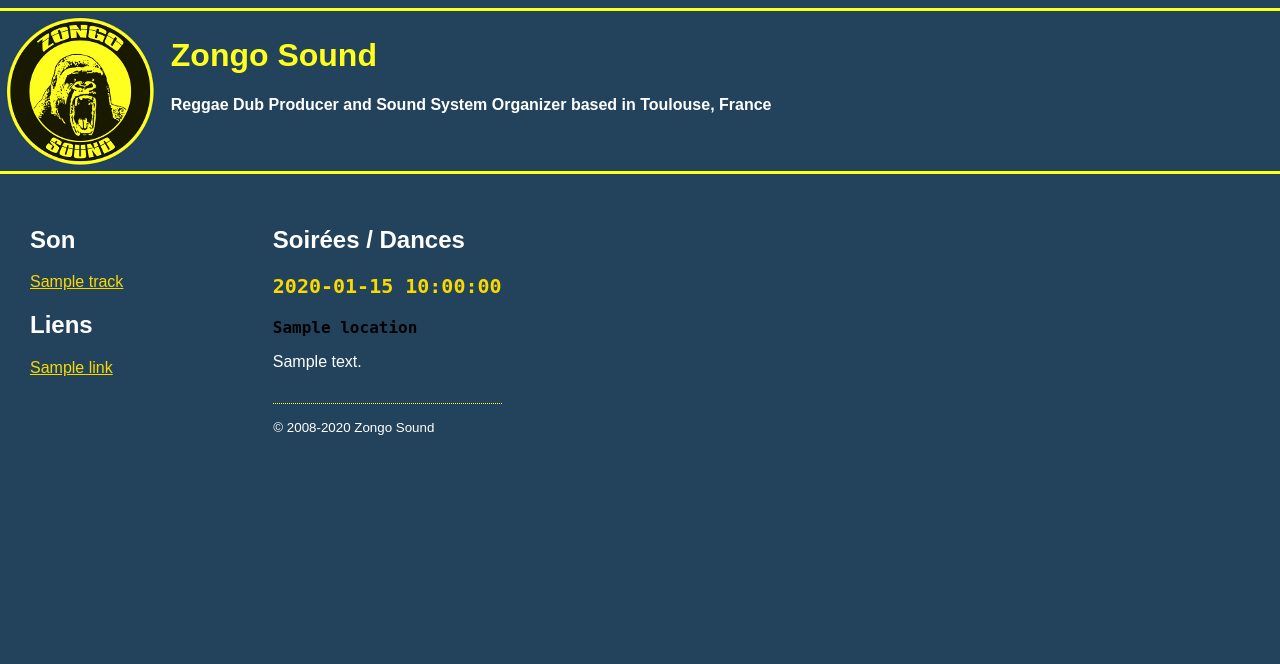
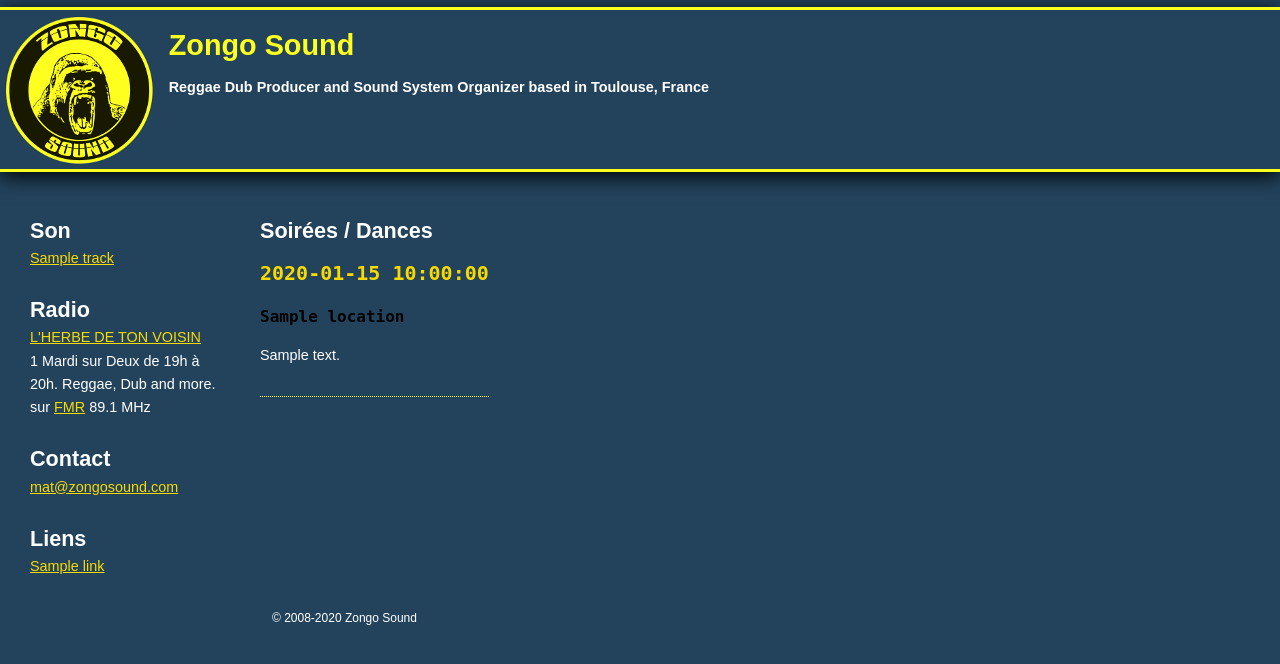
Before and after one commit to amarandon/zongo-engine, a Python web app: template templates/index.html in a window 1280 px wide. Shown: the top 664 px of the page. Run offline with Jinja, Linux system fonts and the light colour scheme; the template is opened without the code that fills it: most values are stand-ins (such as "Sample title", 1, 10 or a date in 2020).

Commit message:
Added contact + radio

```diff
--- a/app.yml
+++ b/app.yml
@@ -1,5 +1,5 @@
 application: zongo
-version: 1
+version: 2
 runtime: python
 api_version: 1
 
--- a/stylesheets/style.css
+++ b/stylesheets/style.css
@@ -5,6 +5,8 @@ body {
     font-family: sans-serif;
     color: white;
     margin: 0;
+    font-size: .9em;
+    line-height: 1.6em;
 }
 
 #page-heading {
@@ -15,6 +17,8 @@ body {
     margin-top: 0.5em;
     margin-bottom: 2em;
     padding: 0.3em;
+    -moz-box-shadow: black 0px 5px 20px;
+    -webkit-box-shadow: black 0px 4px 20px;
 }
 
 #page-heading-logo {
@@ -29,14 +33,26 @@ body {
   padding-right: 30px;
 }
 
+#left h2 {
+    margin-bottom: 5px;
+}
+
+#left p {
+    margin: 0px;
+}
+
+#left div {
+    margin-bottom: 2em;
+}
+
 #content {
   float: left;
   max-width: 60%;
-  padding-left: 1%;
 }
 
 ul {
   padding-left: 0;
+  margin: 0;
 }
 
 li {
--- a/templates/index.html
+++ b/templates/index.html
@@ -11,6 +11,20 @@
       </li>
       {% endfor %}
     </ul>
+  </div>
+  <div id="radio">
+    <h2>Radio</h2>
+    <p>
+    <a href="http://www.myspace.com/lherbedetonvoisin">L'HERBE DE TON VOISIN</a>
+</p>
+<p>
+    1 Mardi sur Deux de 19h à 20h. Reggae, Dub and more. sur <a
+      href="http://www.radio-fmr.net/">FMR</a> 89.1 MHz
+</p>
+  </div>
+  <div id="contact">
+    <h2>Contact</h2>
+    <span class="mystery">mat arobase zongosound point com</span>
   </div>
   <div id="friends">
     <h2>Liens</h2>
@@ -50,5 +64,21 @@
   </div>
   {% endfor %}
 </div>
+<script type="text/javascript">
+      window.onload=function(){
+        var elems = document.getElementsByClassName('mystery');
+        var txt, i = 0, x = '<a hr', y = 'ilto', z = 'ma';
+        for (; i < elems.length; ++i) {
+          txt = elems[i].innerHTML;
+          txt = txt.replace(/\s+arobase\s+/, '@').replace(/\s+point\s+/, '.');
+          var a = document.createElement('a');
+          a.href = z + y + ':' + txt;
+          a.innerHTML = txt;
+          elems[i].innerHTML = '';
+          elems[i].appendChild(a);
+        }
+      }
+</script>
+
 
 {% endblock %}
```
